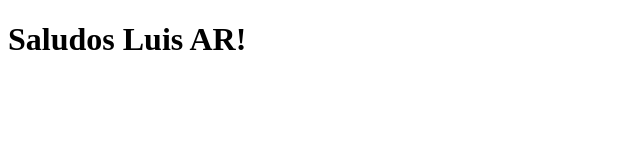
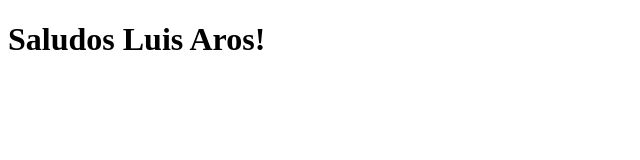
Before and after one commit to arellano84/meuprojecto, an Angular app: page / in a window 1280 px wide. Shown: the top 160 px of the page, without its empty margins (0-640 px from the left). Built offline with nearby package versions, Linux system fonts and the light colour scheme.

Commit message:
actualizando versiones

```diff
--- a/src/app/app.component.ts
+++ b/src/app/app.component.ts
@@ -6,6 +6,6 @@ import { Component } from '@angular/core';
   styleUrls: ['./app.component.css']
 })
 export class AppComponent {
-  title = 'Meu Proyecto';
-  nombre = 'Luis AR';
+  title = 'Iniciando mi proyecto';
+  nombre = 'Luis Aros';
 }
```
